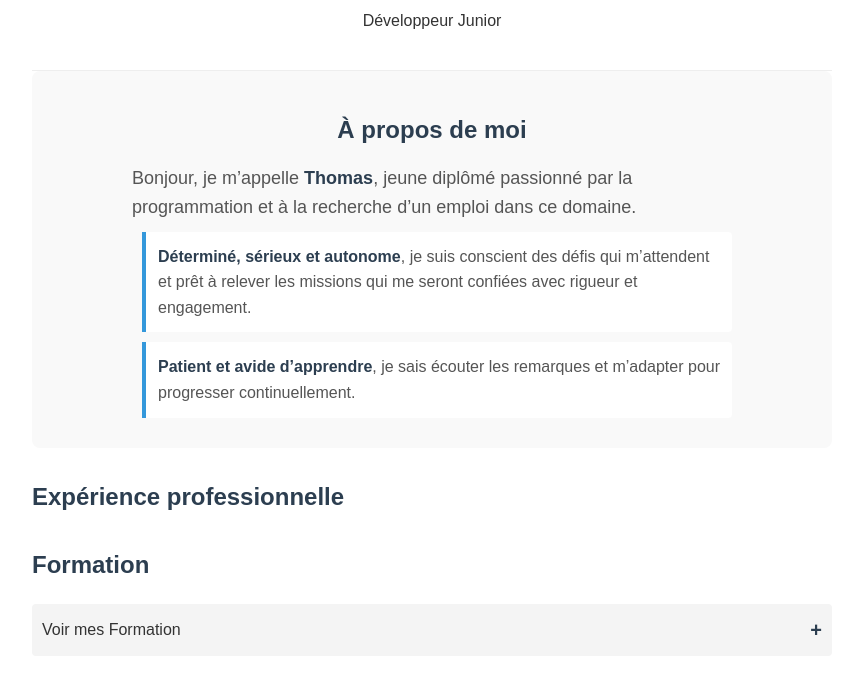
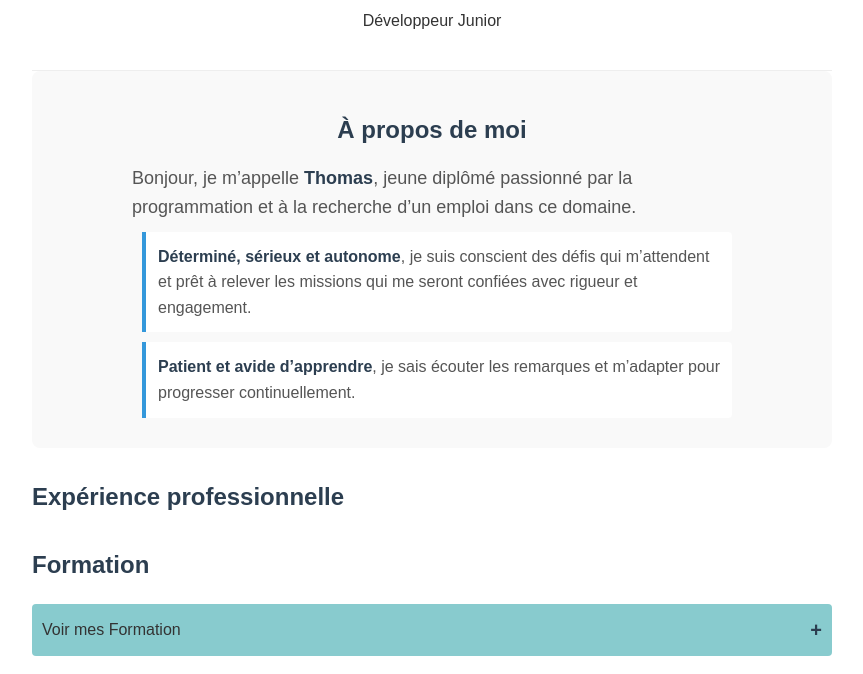
Before and after one commit to Fearendill/mon-site, a plain HTML site: page index.html in a window 1280 px wide. In both pictures the pointer is over the element 640 px from the left and 756 px from the top of the page. Shown: the part 126-800 px from the top of the page, without its empty margins (208-1071 px from the left). Drawn offline with Linux system fonts and the light colour scheme.

Commit message:
mise a jour site_3

```diff
--- a/style.css
+++ b/style.css
@@ -118,8 +118,8 @@ section {
 }
 
 
-.competence-header:hover {
-    background-color: #746c8f;
+.competence-header:hover, .formation-header:hover{
+    background-color: #88cbce;
 }
 
 .plus-icon {
```
